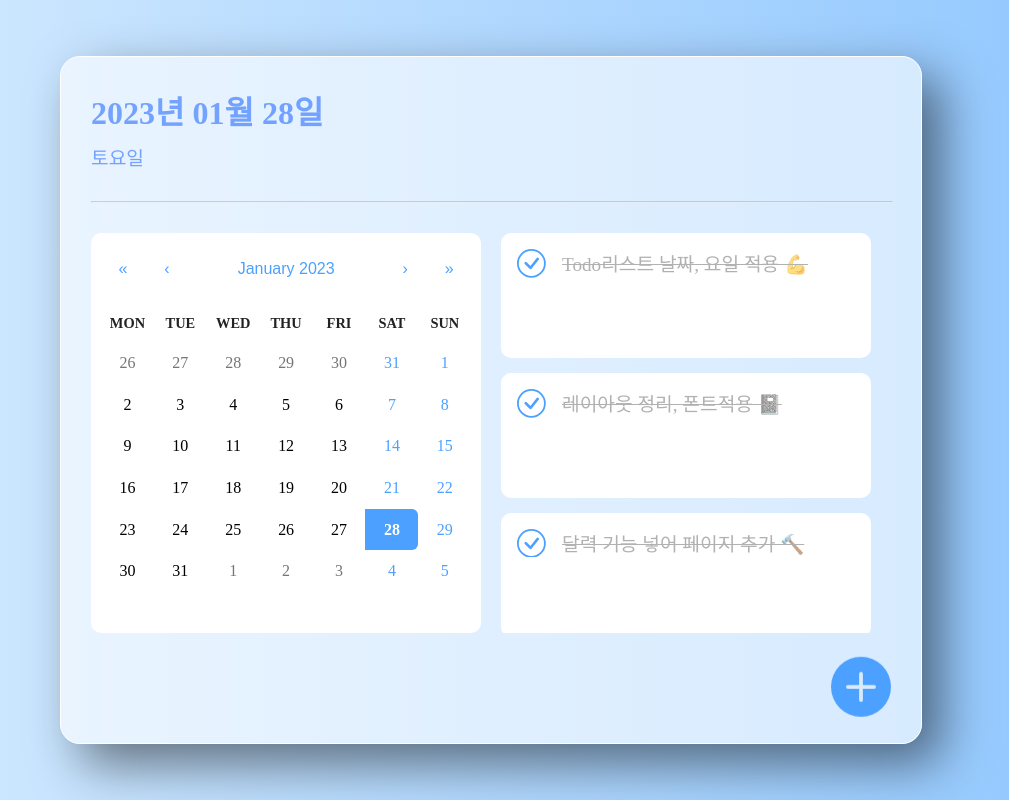
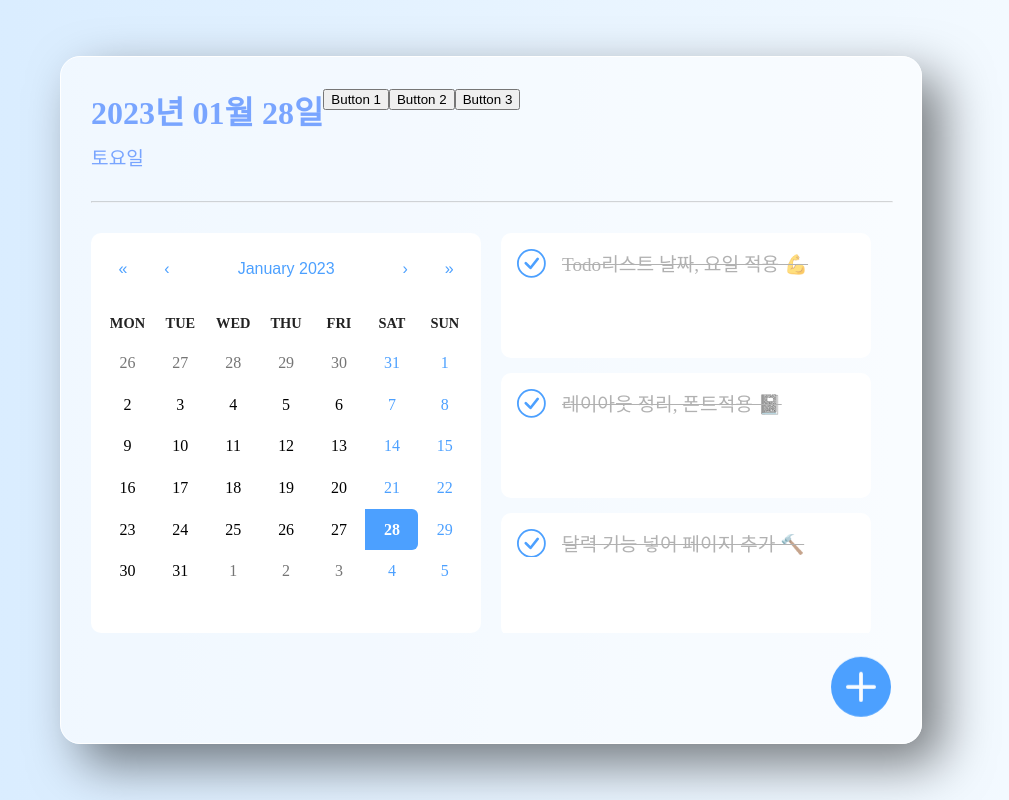
Before and after one commit to ydw1996/David_Review, a React (Create React App) app: page / in a window 1280 px wide. Shown: the whole page, without its empty margins (149-1158 px from the left). Built offline with nearby package versions, Linux system fonts and the light colour scheme; a web font is replaced by a local one.

Commit message:
🎨feat : 커스텀 스킨 버튼 추가

```diff
--- a/src/App.css
+++ b/src/App.css
@@ -13,11 +13,32 @@ body {
   align-items: center;
   color: rgb(57, 57, 57);
   background: -webkit-linear-gradient(
-    90deg,
-    rgb(211, 234, 255),
-    rgb(144, 199, 255)
+    180deg,
+    rgb(246, 251, 255),
+    rgb(214, 235, 255)
   );
-  background: linear-gradient(90deg, rgb(211, 234, 255), rgb(144, 199, 255));
+}
+
+.bg_blue {
+  background: -webkit-linear-gradient(
+  360deg,
+  rgb(211, 234, 255),
+  rgb(144, 199, 255)
+);
+}
+.bg_black {
+  background: -webkit-linear-gradient(
+  360deg,
+  rgb(57, 57, 57),
+  rgb(0, 0, 0)
+);
+}
+.bg_white {
+  background: -webkit-linear-gradient(
+  360deg,
+  rgb(246, 251, 255),
+  rgb(240, 248, 255)
+);
 }
 
 .todoAdd {
--- a/src/App.jsx
+++ b/src/App.jsx
@@ -2,7 +2,7 @@ import { useState, useRef, useCallback } from "react";
 import { BsFillPlusCircleFill } from "react-icons/bs";
 import "./App.css";
 import "react-calendar/dist/Calendar.css";
-import "./components/style/Calendar.css";
+import "./assets/style/Calendar.css";
 import TodoBoard from "./components/TodoBoard";
 import TodoList from "./components/TodoList";
 import TodoPopup from "./components/TodoPopup";
@@ -10,6 +10,7 @@ import TodoPopup from "./components/TodoPopup";
 const App = () => {
   const [selectedTodo, setSecletedTodo] = useState(null);
   const [addPopup, setAddPopup] = useState(false);
+  const [selectedClassName, setSelectedClassName] = useState('');
   const [todoValue, setTodoValue] = useState([
     {
       id: 1,
@@ -90,10 +91,15 @@ const App = () => {
       todoValue.map((todo) => (todo.id === id ? { ...todo, text } : todo))
     );
   };
+  const handleChangeSkin = (className) => {
+    setSelectedClassName(className);
+  };
 
   return (
-    <div className="todoApp">
-      <TodoBoard todoValue={(todoValue, useState)}>
+    <div className={`todoApp ${selectedClassName}`}>
+      <TodoBoard
+      todoValue={(todoValue)}
+      handleChangeSkin={handleChangeSkin}>
         <TodoList
           todoValue={todoValue}
           onCheckTodo={onCheckTodo}
--- a/src/components/style/TodoBoard.css
+++ b/src/assets/style/TodoBoard.css
@@ -13,14 +13,21 @@
   box-shadow: 20px 20px 50px rgba(0, 0, 0, 0.5);
   overflow: hidden;
 }
+.todoBoard_header {
+  display: flex;
+}
+
 h1 {
   margin: 0;
   font-size: 2rem;
 }
+
 .day {
   margin-top: 10px;
   font-size: 1.2rem;
 }
+
+
 hr {
   margin-top: 30px;
   margin-bottom: 30px;
--- a/src/components/TodoBoard.jsx
+++ b/src/components/TodoBoard.jsx
@@ -1,16 +1,25 @@
-import "./style/TodoBoard.css";
+import "../assets/style/TodoBoard.css";
 import { useState } from "react";
 import Calendar from "react-calendar";
 import moment from "moment";
 
-const TodoBoard = ({ children }) => {
+const TodoBoard = ({ children, handleChangeSkin }) => {
   const [date, setDate] = useState(new Date());
   const dayName = date.toLocaleString("ko-KR", { weekday: "long" });
 
   return (
     <div className="todoBoard">
-      <h1>{moment(date).format("YYYY년 MM월 DD일")}</h1>
-      <div className="day">{dayName}</div>
+      <div className="todoBoard_header">
+        <div className="todo_date">
+          <h1>{moment(date).format("YYYY년 MM월 DD일")}</h1>
+          <div className="day">{dayName}</div>
+        </div>
+        <div className="todo_setting">
+          <button onClick={() => handleChangeSkin('bg_blue')}>Button 1</button>
+          <button onClick={() => handleChangeSkin('bg_black')}>Button 2</button>
+          <button onClick={() => handleChangeSkin('bg_white')}>Button 3</button>
+        </div>
+      </div>
       <hr />
       <div className="todoBoard_container">
         <Calendar onChange={setDate} value={date} />
--- a/src/components/TodoItem.jsx
+++ b/src/components/TodoItem.jsx
@@ -1,5 +1,5 @@
 import { BsCheckCircle, BsCircle } from "react-icons/bs";
-import "./style/TodoItem.css";
+import "../assets/style/TodoItem.css";
 
 const TodoItem = ({
   todo,
--- a/src/components/TodoList.jsx
+++ b/src/components/TodoList.jsx
@@ -1,5 +1,5 @@
 import TodoItem from "./TodoItem";
-import "./style/TodoList.css";
+import "../assets/style/TodoList.css";
 
 const TodoList = ({
   todoValue,
--- a/src/components/TodoPopup.jsx
+++ b/src/components/TodoPopup.jsx
@@ -1,7 +1,7 @@
 import { useState, useEffect } from "react";
 import { MdAddCircle } from "react-icons/md";
 import { TiPencil, TiTrash } from "react-icons/ti";
-import "./style/TodoPopup.css";
+import "../assets/style/TodoPopup.css";
 
 const TodoPopup = ({
   onInsertPopup,
```
Also changed, not shown: src/assets/style/Calendar.css (renamed from src/components/style/Calendar.css), src/assets/style/TodoItem.css (renamed from src/components/style/TodoItem.css), src/assets/style/TodoList.css (renamed from src/components/style/TodoList.css), src/assets/style/TodoPopup.css (renamed from src/components/style/TodoPopup.css), 1 other file (tests, documents, lock files or other folders).
